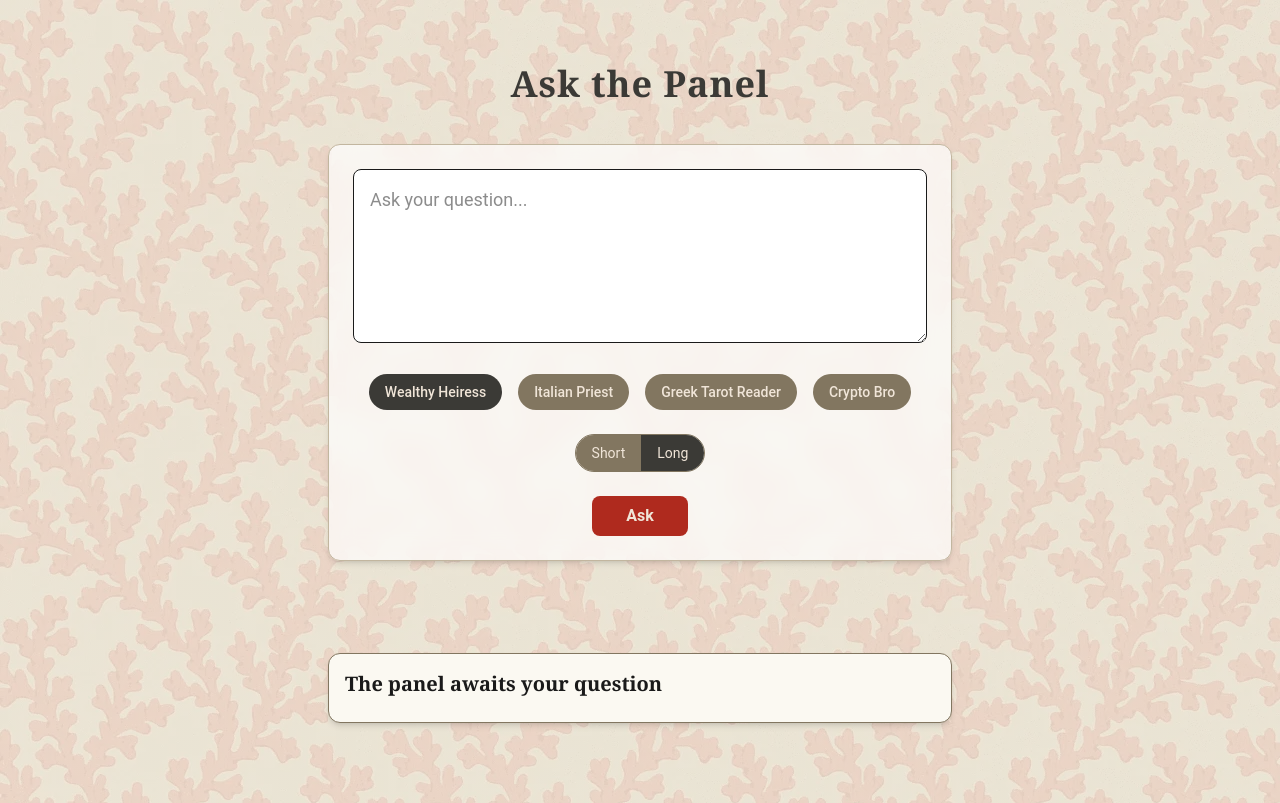
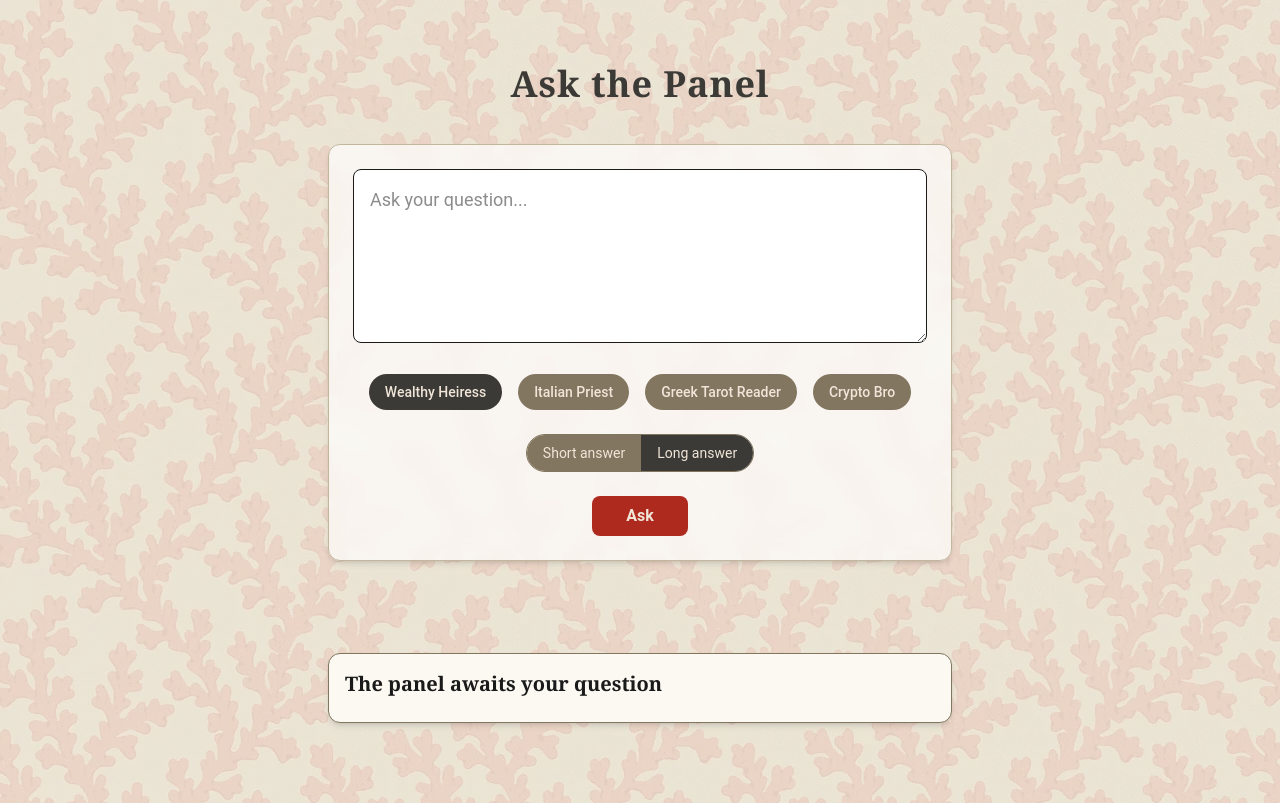
Before and after one commit to JoaoTeixeira13/ask-the-panel, a Next.js app: page / in a window 1280 px wide. Built offline with nearby package versions, Linux system fonts and the light colour scheme.

Commit message:
improve answer length UI

```diff
--- a/src/components/ResponseLengthSelector.tsx
+++ b/src/components/ResponseLengthSelector.tsx
@@ -22,7 +22,7 @@ export function ResponseLengthSelector({
                             : "bg-accent"
                     }`}
                 >
-                    Short
+                    Short answer
                 </button>
                 <button
                     type="button"
@@ -33,7 +33,7 @@ export function ResponseLengthSelector({
                             : "bg-accent"
                     }`}
                 >
-                    Long
+                    Long answer
                 </button>
             </div>
         </div>
```
